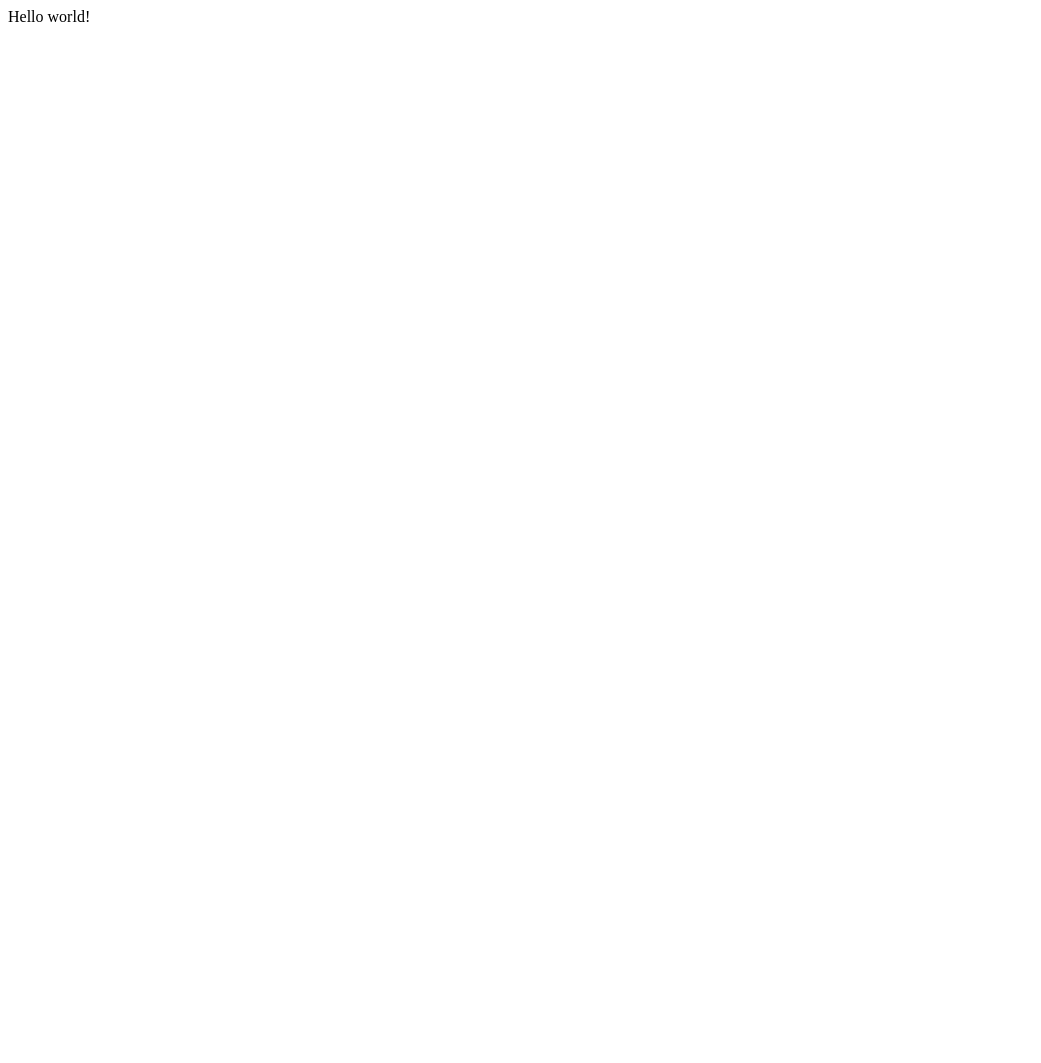
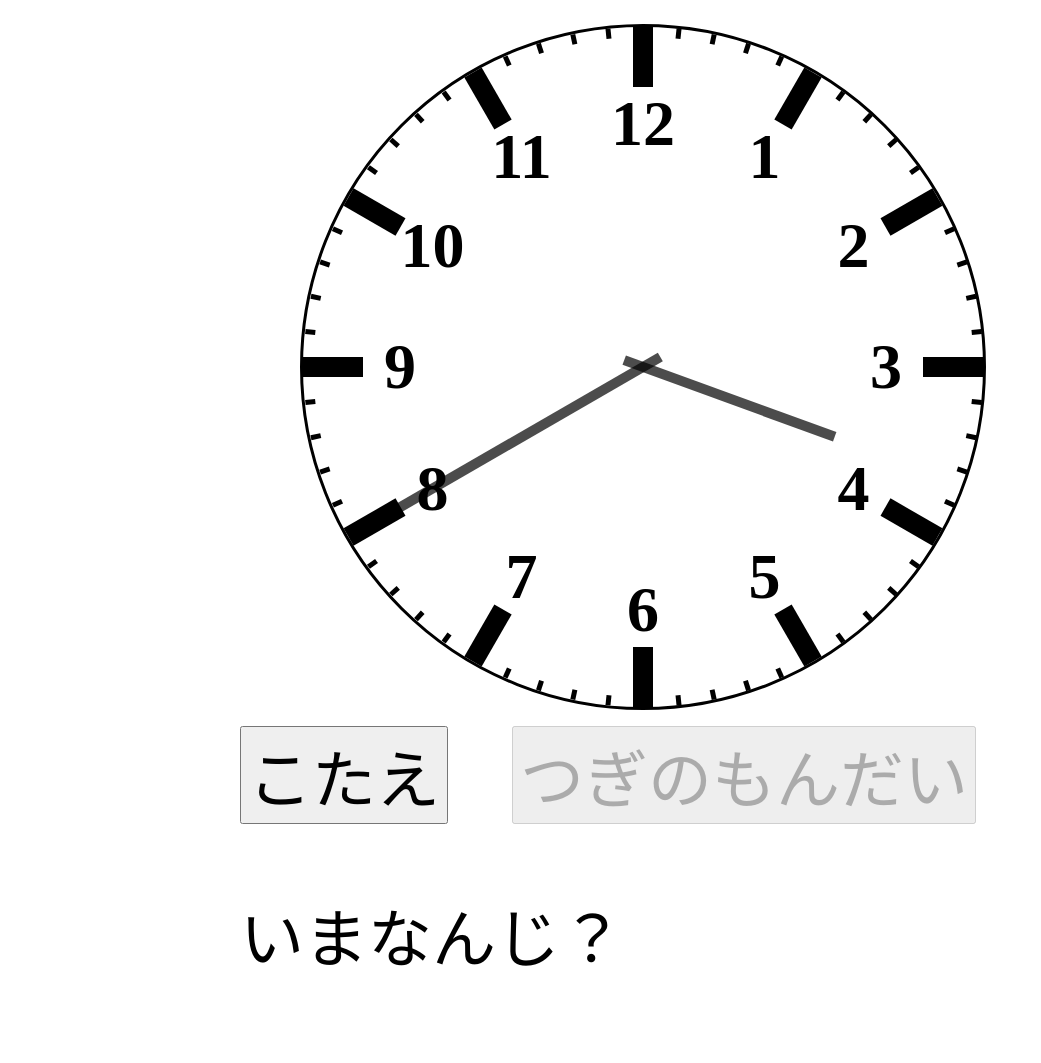
Before and after one commit to take4s5i/time-quiz, a Gatsby site: page / in a window 1280 px wide. Shown: the whole page, without its empty margins (0-1041 px from the left). Before the commit the page ends 800 px from the top, so only its background shows below. Built offline with nearby package versions, Linux system fonts and the light colour scheme; Gatsby itself is replaced by a stand-in of ours.

Commit message:
initial commit

```diff
--- a/gatsby-config.js
+++ b/gatsby-config.js
@@ -6,5 +6,5 @@
 
 module.exports = {
   /* Your site config here */
-  plugins: [],
+  plugins: ['gatsby-plugin-styled-components'],
 }
--- /dev/null
+++ b/src/components/Clock.tsx
@@ -0,0 +1,165 @@
+import React, { FC } from 'react'
+import styled from 'styled-components'
+
+const Circle = styled.div({
+  position: 'relative',
+  border: '3px solid black',
+  borderRadius: '50%',
+  width: '100%',
+  paddingTop: '100%',
+})
+
+const CircleWrap = styled.div({
+  width: '100%',
+})
+
+const GradationSize = {
+  big: {
+    width: '20px',
+    height: '60px',
+  },
+  small: {
+    width: '5px',
+    height: '10px',
+  }
+}
+
+interface GradationWrapProps {
+  angle: string,
+  big: boolean
+}
+
+const GradationWrap = styled.div({
+  position: 'absolute',
+  top: '0',
+  height: '100%',
+  display: 'flex',
+  flexDirection: 'row',
+}, (props: GradationWrapProps) => ({
+  transform: `rotate(${props.angle})`,
+  left: `calc(50% - (${props.big ? GradationSize.big.width : GradationSize.small.width})/ 2)`,
+}))
+
+interface GradationItemProps {
+  big: boolean
+}
+
+const GradationItem = styled.div({
+  backgroundColor: 'black',
+}, (props: GradationItemProps) => ({
+  ...(props.big ? GradationSize.big : GradationSize.small),
+}))
+
+interface GradationProps {
+  n: number
+  big: boolean
+}
+
+const Gradation: FC<GradationProps> = ({ n, big }: GradationProps) => {
+  const angle = `${ n / 60 * 360}deg`
+  return (
+    <GradationWrap angle={angle} big={big}>
+      <GradationItem big={big}/>
+    </GradationWrap>
+  )
+}
+
+interface DigitWrapProps {
+  angle: string
+}
+
+const DigitWrap = styled.div({
+  position: 'absolute',
+  top: GradationSize.big.height,
+  bottom: GradationSize.big.height,
+  width: '100px',
+  left: 'calc(50% - 50px)',
+}, ({ angle }: DigitWrapProps) => ({
+  transform: `rotate(${angle})`,
+}))
+
+interface DigitItemProps {
+  angle: string
+}
+
+const DigitItem = styled.div({
+  fontSize: '4rem',
+  fontWeight: 'bold',
+  width: '100%',
+  textAlign: 'center',
+}, ({ angle }: DigitItemProps) => ({
+  transform: `rotate(-${angle})`,
+}))
+
+interface DigitProps {
+  n: number
+}
+
+const Digit: FC<DigitProps> = ({ n }: DigitProps) => {
+  const angle = `${n / 12 * 360}deg`
+  const num = n % 12 === 0 ? 12 : n % 12
+
+  return (
+    <DigitWrap angle={angle}>
+      <DigitItem angle={angle}>{num}</DigitItem>
+    </DigitWrap>
+  )
+}
+
+interface NeedleWrapProps {
+  angle: string,
+}
+
+const NeedleWrap = styled.div({
+  position: 'absolute',
+  top: '0',
+  height: '100%',
+  width: '10px',
+}, (props: NeedleWrapProps) => ({
+  transform: `rotate(${props.angle})`,
+  left: `calc(50% - 5px)`,
+}))
+
+interface NeedleItemProps {
+  length: string
+  color?: string
+}
+
+const NeedleItem = styled.div({
+  width: '100%',
+}, (props: NeedleItemProps) => ({
+  height: props.length,
+  backgroundColor: props.color || 'transparent',
+}))
+
+interface NeedleProps {
+  n: number
+  long?: boolean
+}
+
+const Needle: FC<NeedleProps> = ({ n, long }: NeedleProps) => {
+  const angle = `${n * 6}deg`
+  return (
+    <NeedleWrap angle={angle}>
+      <NeedleItem length={long ? "5%" : "20%" }/>
+      <NeedleItem length={long ? "48%" : "33%" } color="rgba(0,0,0,0.7)"/>
+    </NeedleWrap>
+  )
+}
+
+export interface ClockProps {
+  time: number
+}
+
+export const Clock: FC<ClockProps> = ({ time }: ClockProps) => {
+  return (
+    <CircleWrap>
+      <Circle>
+        {(new Array(12)).fill(0).map((_, i) => (<Digit n={i}/>))}
+        {(new Array(60)).fill(0).map((_, i) => (<Gradation n={i} big={i % 5 === 0}/>))}
+        <Needle long n={time % 60}/>
+        <Needle n={time / 12}/>
+      </Circle>
+    </CircleWrap>
+  )
+}
--- /dev/null
+++ b/src/components/Quiz.tsx
@@ -0,0 +1,70 @@
+import React, { FC, useState, useEffect, useCallback } from "react"
+import styled from 'styled-components'
+import { Clock } from "./Clock"
+
+const QuizContainer = styled.div({
+  display: 'flex',
+  flexWrap: 'wrap',
+  flexDirection: 'row',
+  justifyContent: 'center',
+  padding: '16px',
+  fontSize: '62.5%',
+})
+
+const ClockWrap = styled.div({
+  width: '85vmin',
+})
+
+const QuestionWrap = styled.div({
+  padding: '16px',
+})
+
+const Question = styled.p({
+  fontSize: '4rem',
+})
+
+const Answer = styled.p({
+  fontSize: '3rem',
+})
+
+const Button = styled.button({
+  fontSize: '4rem',
+  marginRight: '4rem',
+})
+
+export const Quiz: FC = () => {
+  const [showAnswer, setShowAnswer] = useState(false)
+  const [time, setTime] = useState(-1)
+
+  const onAnswer = useCallback(() => {
+    setShowAnswer(true)
+  }, [setShowAnswer])
+
+  const newQuestion = useCallback(() => {
+    // 5分単位にする
+    setTime(Math.floor(Math.random() * 12 * 12) * 5)
+    setShowAnswer(false)
+  }, [setShowAnswer, setTime])
+
+  useEffect(() => {
+    newQuestion()
+  }, [])
+
+  if (time < 0) {
+    return null
+  }
+
+  return (
+    <QuizContainer>
+      <ClockWrap>
+        <Clock time={time}/>
+      </ClockWrap>
+      <QuestionWrap>
+        <Button disabled={showAnswer} onClick={onAnswer}>こたえ</Button>
+        <Button disabled={!showAnswer} onClick={newQuestion}>つぎのもんだい</Button>
+        <Question>いまなんじ？</Question>
+        { showAnswer ? (<Answer>答え : {Math.floor(time / 60)}時{time % 60}分</Answer>) : null }
+      </QuestionWrap>
+    </QuizContainer>
+  )
+}
--- a/src/pages/index.js
+++ b/src/pages/index.tsx
@@ -1,5 +1,7 @@
 import React from "react"
+import { Quiz } from '../components/Quiz'
+
 
 export default function Home() {
-  return <div>Hello world!</div>
+  return (<Quiz/>)
 }
```
Also changed, not shown: package.json (+6 -1 lines), 1 other file.
